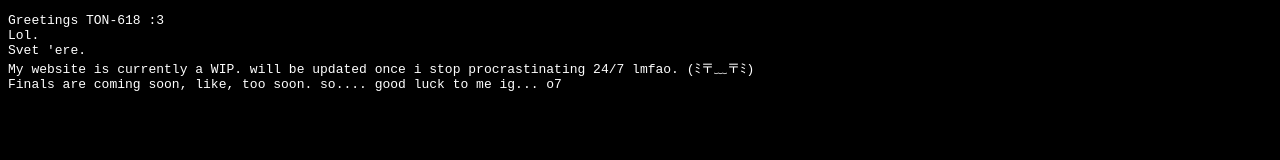
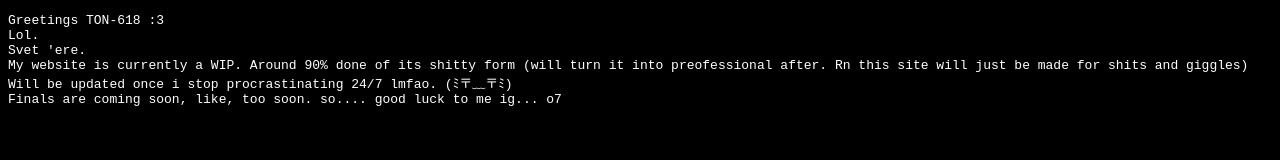
Before and after one commit to IC0SPT/mysyt, a plain HTML site: page index.html in a window 1280 px wide. Drawn offline with Linux system fonts and the light colour scheme.

Commit message:
Update index.html

```diff
--- a/index.html
+++ b/index.html
@@ -11,7 +11,8 @@
 Greetings TON-618 :3
 Lol.
 Svet 'ere.
-My website is currently a WIP. will be updated once i stop procrastinating 24/7 lmfao. (ﾐ〒﹏〒ﾐ)
+My website is currently a WIP. Around 90% done of its shitty form (will turn it into preofessional after. Rn this site will just be made for shits and giggles)
+Will be updated once i stop procrastinating 24/7 lmfao. (ﾐ〒﹏〒ﾐ)
 Finals are coming soon, like, too soon. so.... good luck to me ig... o7
     </pre>
 </body>
```
